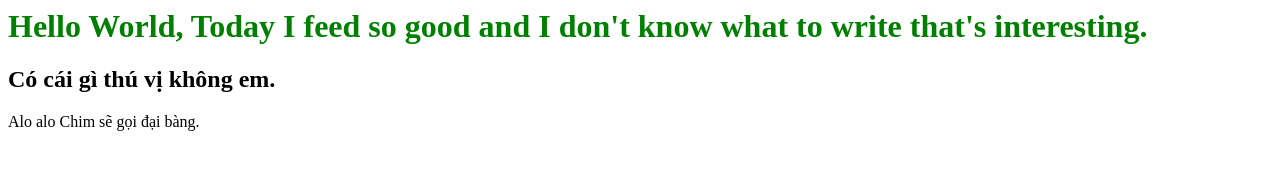
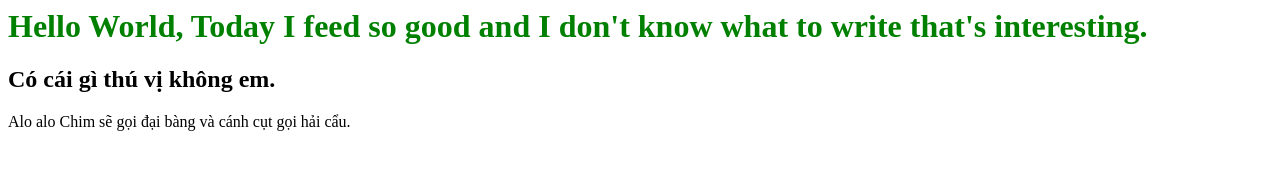
Before and after one commit to PantherD1202/Coursera_test, a plain HTML site: page index.html in a window 1280 px wide. Drawn offline with Linux system fonts and the light colour scheme.

Commit message:
update_version4

```diff
--- a/index.html
+++ b/index.html
@@ -12,6 +12,6 @@
 <body>
     <h1>Hello World, Today I feed so good and I don't know what to write that's interesting.</h1>
     <h2>Có cái gì thú vị không em.</h2>
-    <p>Alo alo Chim sẽ gọi đại bàng.</p>
+    <p>Alo alo Chim sẽ gọi đại bàng và cánh cụt gọi hải cẩu.</p>
 </body>
 </html>
```
